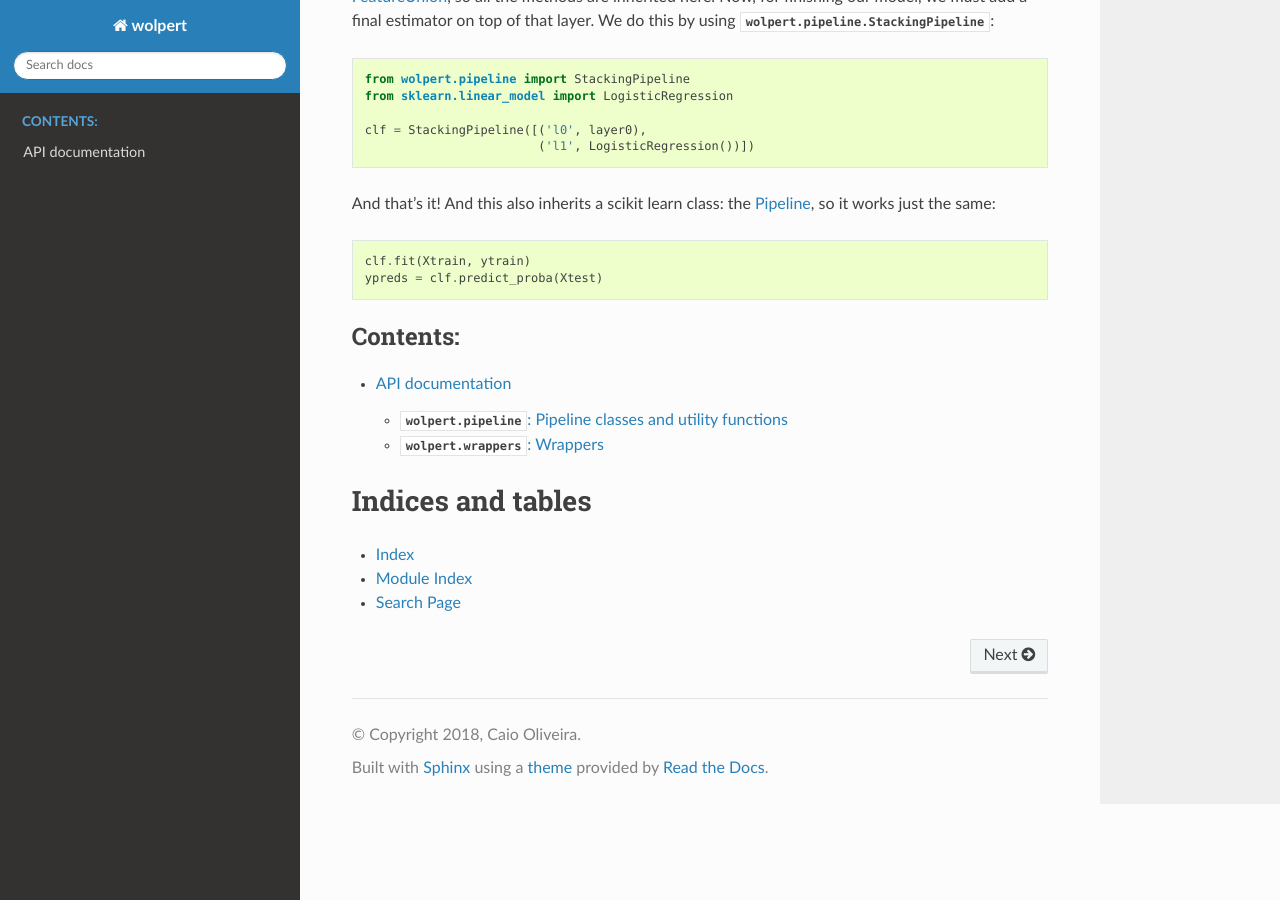
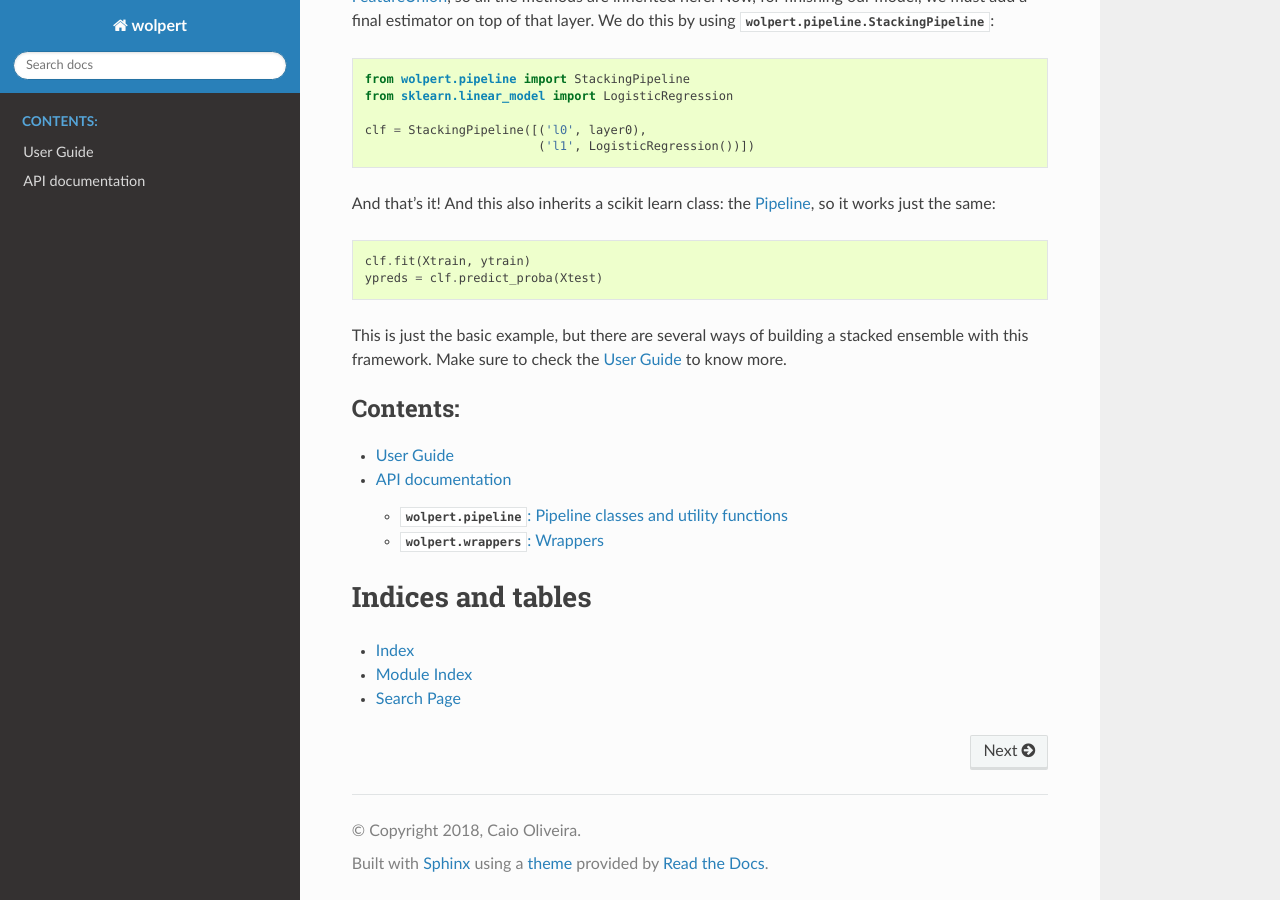
Before and after one commit to caioaao/wolpert, a Sphinx documentation site: the page built from docs/source/index.rst, in a window 1280 px wide and 900 px high, scrolled down 872 px. Built offline with Sphinx 7.4.7 and the Read the Docs theme 2.0.0, drawn with Linux system fonts in a browser that asks for light colours.

Commit message:
user guide placeholder

```diff
--- a/docs/source/index.rst
+++ b/docs/source/index.rst
@@ -50,10 +50,13 @@ And that's it! And this also inherits a scikit learn class: the `Pipeline <http:
     clf.fit(Xtrain, ytrain)
     ypreds = clf.predict_proba(Xtest)
 
+This is just the basic example, but there are several ways of building a stacked ensemble with this framework. Make sure to check the :ref:`User Guide <user_guide>` to know more.
+
 .. toctree::
    :maxdepth: 2
    :caption: Contents:
 
+   user_guide
    api_docs
 
 Indices and tables
--- /dev/null
+++ b/docs/source/user_guide.rst
@@ -0,0 +1,6 @@
+.. _user_guide:
+
+User Guide
+==========
+
+TODO
```
